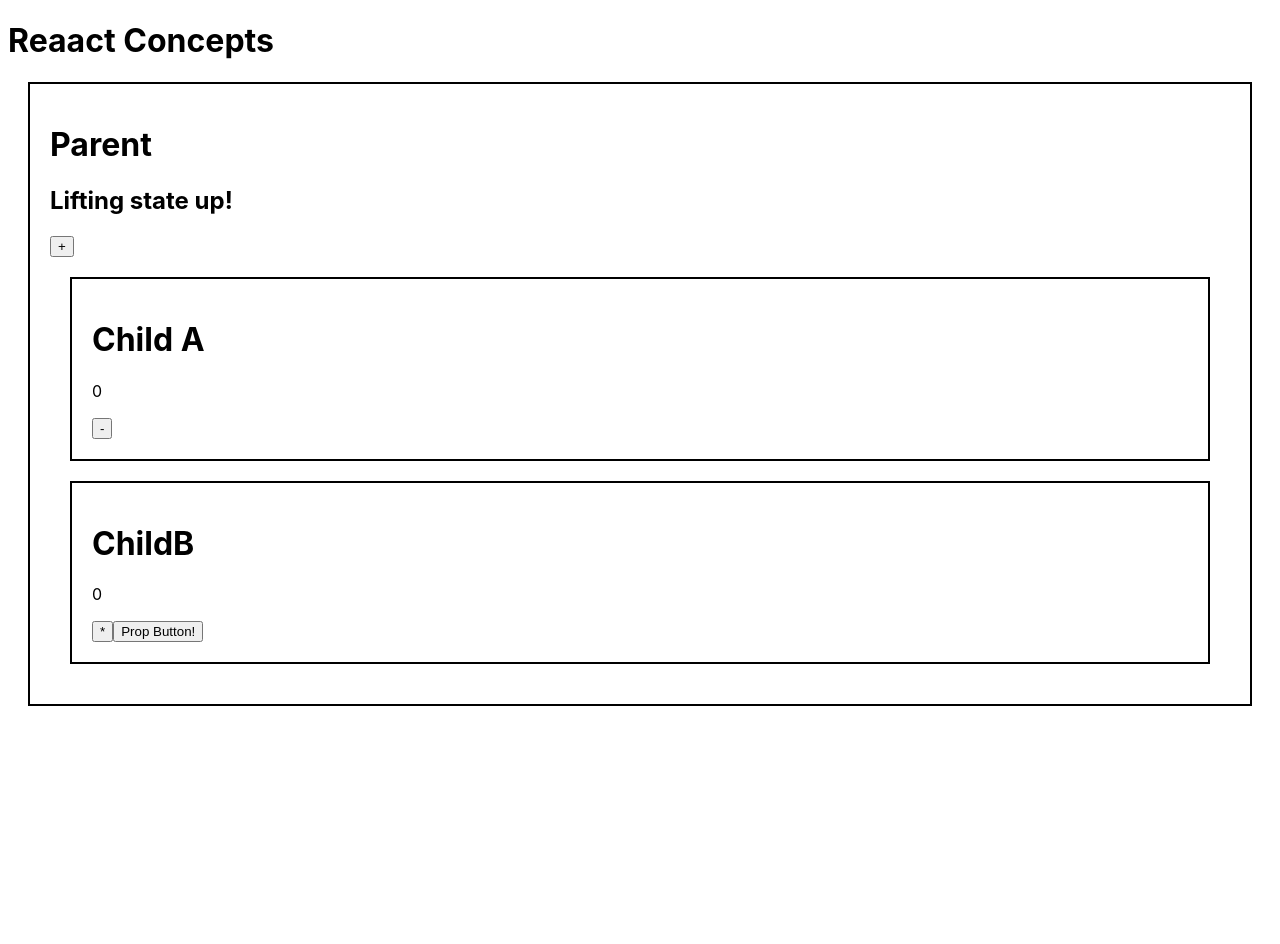
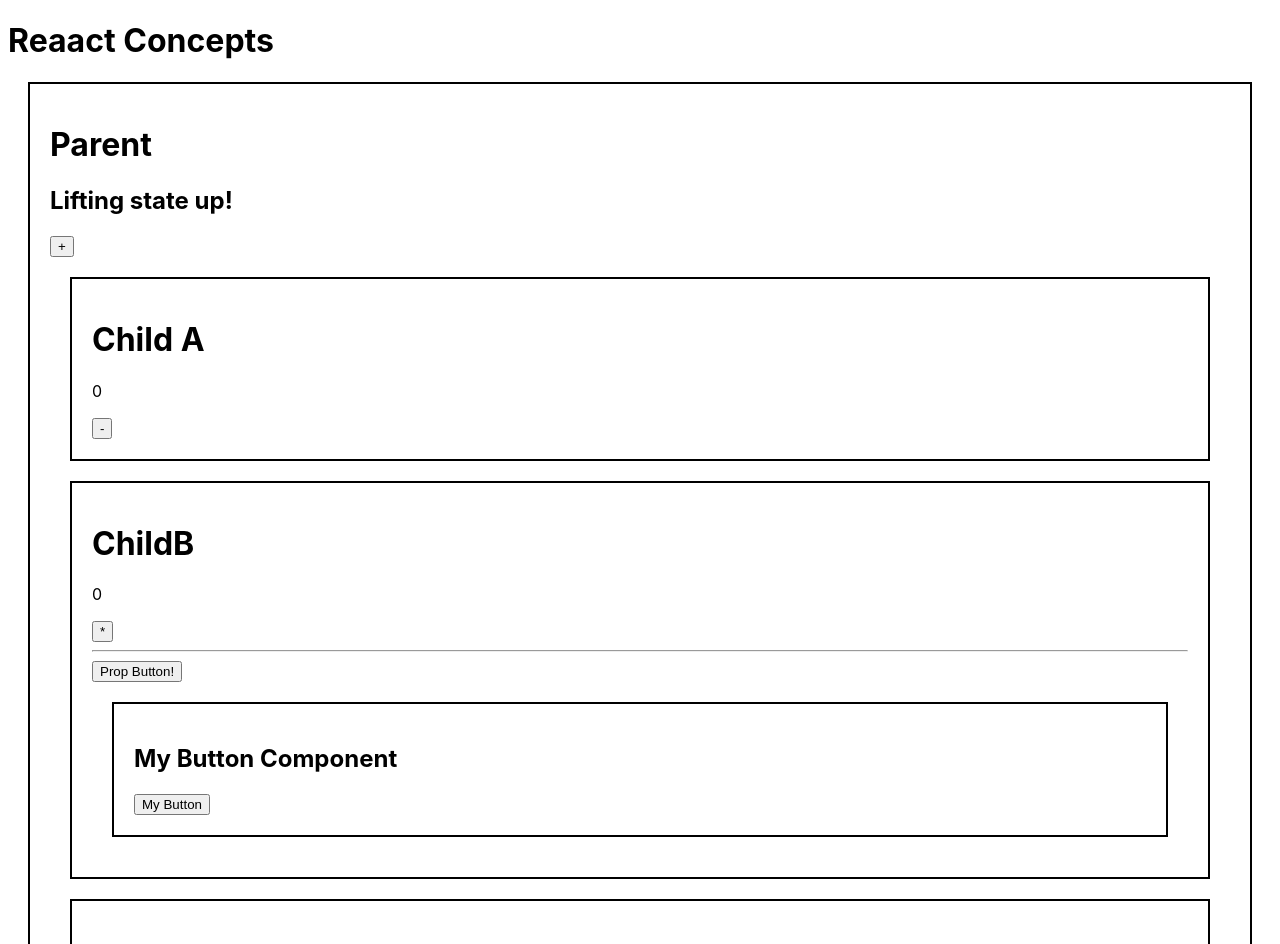
Before and after one commit to Maryamtehranizadeh/vite-basics, a React (Vite) app: page / in a window 1280 px wide. Shown: the top 944 px of the page. Before the commit the page ends 800 px from the top, so only its background shows below. Built offline with nearby package versions, Linux system fonts and the light colour scheme.

Commit message:
Features

```diff
--- a/src/components/ChildB.jsx
+++ b/src/components/ChildB.jsx
@@ -1,12 +1,12 @@
-import React from "react";
-
-function ChildB({ number, setNumber, text }) {
+function ChildB({ number, setNumber, text, button }) {
   return (
     <div style={{ border: "2px solid", padding: "20px", margin: "20px" }}>
       <h1>ChildB</h1>
       <p>{number}</p>
       <button onClick={() => setNumber((number) => number * 2)}>*</button>
+      <hr />
       <span>{text}</span>
+      <div>{button}</div>
     </div>
   );
 }
--- /dev/null
+++ b/src/components/MyButton.jsx
@@ -0,0 +1,9 @@
+function MyButton({ clickHandler }) {
+    return (
+      <div style={{ border: "2px solid", padding: "20px", margin: "20px" }}>
+        <h2>My Button Component</h2>
+        <button onClick={clickHandler}>My Button</button>
+      </div>
+    );
+  }
+export default MyButton
--- a/src/components/Parent.jsx
+++ b/src/components/Parent.jsx
@@ -1,9 +1,13 @@
 import ChildB from "./ChildB";
 import ChildA from "./ChildA";
+import MyButton from "./MyButton";
 import { useState } from "react";
 
 function Parent() {
   const [number, setNumber] = useState(0);
+  const clickHandler = () => {
+    setNumber((number) => number / 2);
+  };
 
   return (
     <div style={{ border: "2px solid", padding: "20px", margin: "20px" }}>
@@ -12,7 +16,14 @@ function Parent() {
       <button onClick={() => setNumber((number) => number + 1)}>+ </button>
 
       <ChildA number={number} setNumber={setNumber} />
-      <ChildB number={number} setNumber={setNumber} text={<button>Prop Button!</button>} />
+      <ChildB
+        number={number}
+        setNumber={setNumber}
+        text={<button onClick={clickHandler}>Prop Button!</button>}
+        clickHandler={clickHandler}
+        button={<MyButton clickHandler={clickHandler} />}
+      />
+      <MyButton clickHandler={clickHandler} />
     </div>
   );
 }
```
